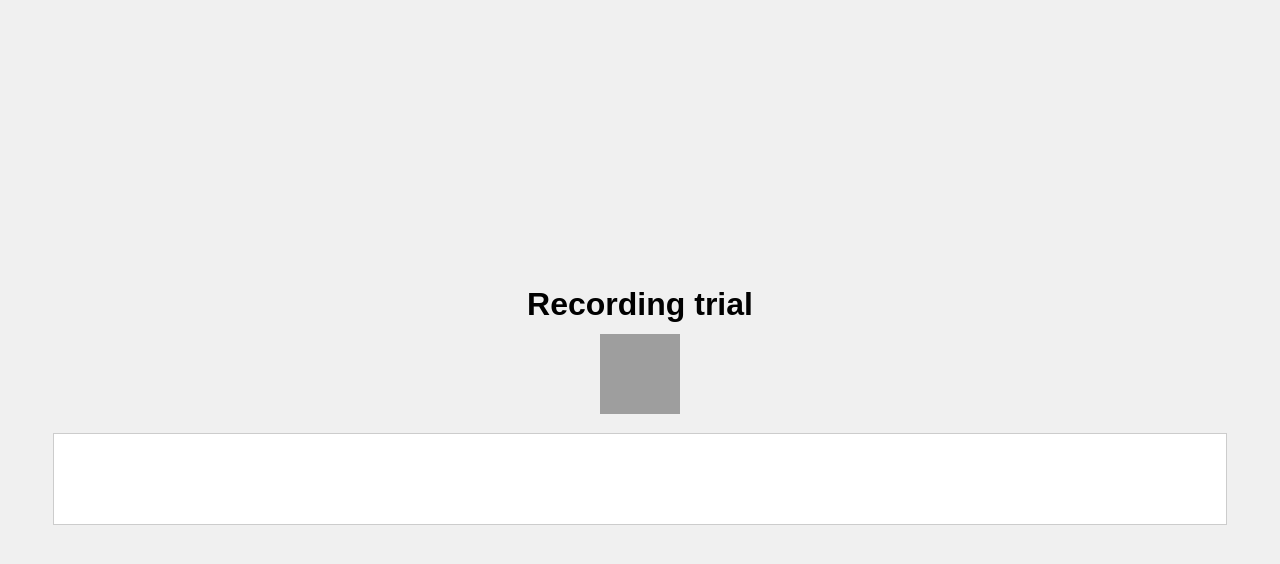
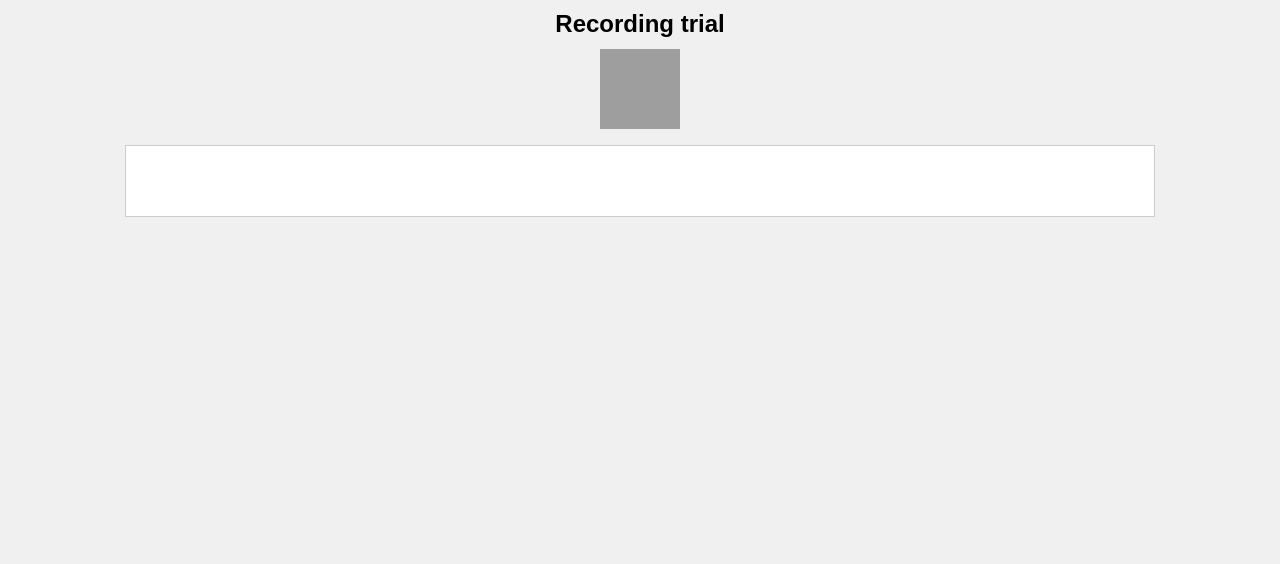
Before and after one commit to Englishhiro/RecordVoicetoDrive, a plain HTML site: page index.html in a window 1280 px wide. Drawn offline with Linux system fonts and the light colour scheme; grey boxes are pictures that could not be loaded.

Commit message:
Initial commit of my website

```diff
--- a/index.html
+++ b/index.html
@@ -8,20 +8,20 @@
         body {
     font-family: Arial, sans-serif;
     margin: 0;
-            padding: 0;
+    padding: 10px;
+    background-color: #f0f0f0;
     display: flex;
     flex-direction: column;
     align-items: center;
-            justify-content: center;
-            height: 100vh;
-            background-color: #f0f0f0;
 }
 h1 {
-            font-size: 2em;
-            margin: 10px 0;
+    font-size: 1.5em;
+    margin: 0 0 10px 0;
+    text-align: center;
 }
 #status {
     font-size: 0.8em;
+    text-align: center;
     margin-top: 5px;
 }
 .microphone-icon {
@@ -32,14 +32,16 @@
     margin-top: 10px;
     border: 1px solid #ccc;
     padding: 10px;
-            width: 90%;
-            min-height: 70px;
+    width: 80%; /* Adjust width as needed */
+    min-height: 50px; /* Adjust min-height as needed */
     background-color: #fff;
 }
 button {
     background: none;
     border: none;
     cursor: pointer;
+    display: flex;
+    justify-content: center;
 }
 button img {
     width: 80px;
```
Lines whose indentation alone changed are shown as unchanged.
